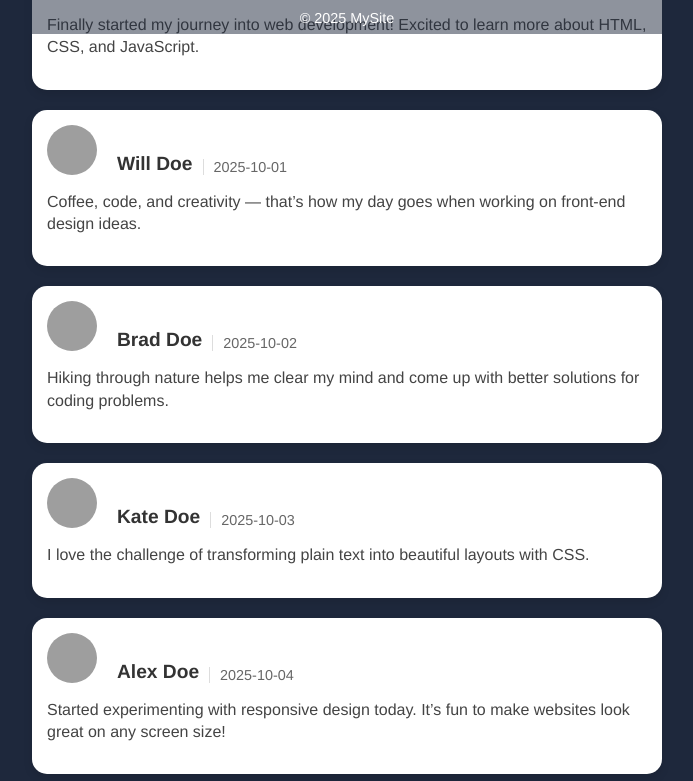
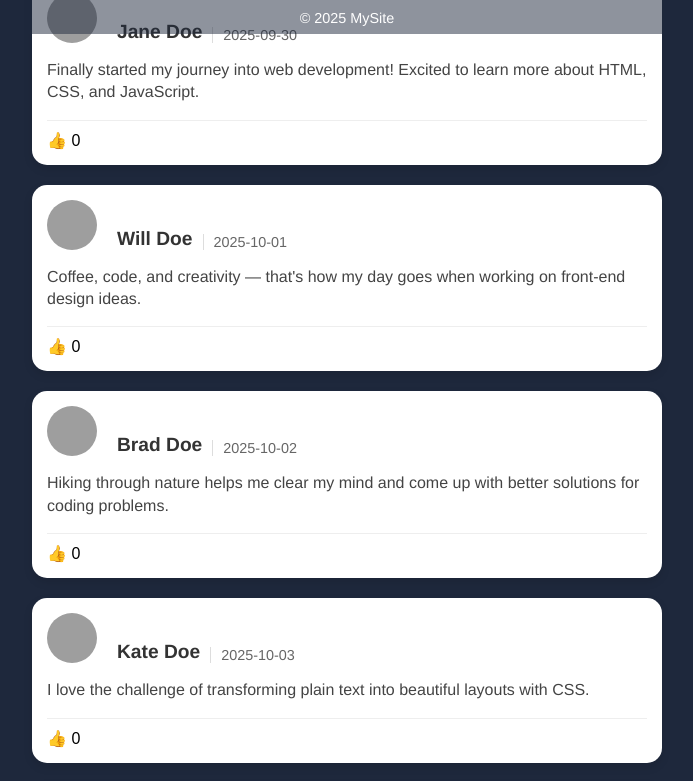
Before and after one commit to martin737373/Veebirakendused-Projekt, a Vue app: page /#/ in a window 1280 px wide. Shown: the part 740-1521 px from the top of the page, without its empty margins (293-986 px from the left). Built offline with nearby package versions, Linux system fonts and the light colour scheme; grey boxes are pictures that could not be loaded.

Commit message:
Added likes to posts

```diff
--- a/src/components/PostComponent.vue
+++ b/src/components/PostComponent.vue
@@ -12,6 +12,11 @@
       :alt="post.author"
       class="post-image"
     />
+    <div class="post-footer">
+      <button class="like-button" @click="likePost">
+        👍 {{ post.likes }}
+      </button>
+    </div>
   </article>
 </template>
 
@@ -22,6 +27,11 @@ export default {
     post: {
       type: Object,
       required: true,
+    },
+  },
+  methods: {
+    likePost() {
+      this.$store.dispatch("likePost", this.post.id);
     },
   },
 };
@@ -79,4 +89,23 @@ export default {
   padding-left: 10px;
   border-left: 1px solid #ddd;
 }
+
+.post-footer {
+  margin-top: 15px;
+  padding-top: 10px;
+  border-top: 1px solid #eee;
+}
+
+.like-button {
+  background: none;
+  border: none;
+  font-size: 1em;
+  cursor: pointer;
+  padding: 0;
+  transition: transform 0.2s ease;
+}
+
+.like-button:hover {
+  transform: scale(1.1);
+}
 </style>
--- a/src/store/index.js
+++ b/src/store/index.js
@@ -12,6 +12,7 @@ export default createStore({
         image:
           "https://www.treehugger.com/thmb/8prXW_VPkoaoGFuWVup1CdPwt3k=/750x0/filters:no_upscale():max_bytes(150000):strip_icc()/GettyImages-604576095-235a5fa8df3c476dadba5290ab6c33e0.jpg",
         text: "Exploring the beauty of Sequoia National Park was an unforgettable experience. The trees make you feel both small and inspired.",
+        likes: 0,
       },
       {
         id: 2,
@@ -21,6 +22,7 @@ export default createStore({
           "https://cdn.pixabay.com/photo/2023/02/18/11/00/icon-7797704_1280.png",
         image: "",
         text: "Finally started my journey into web development! Excited to learn more about HTML, CSS, and JavaScript.",
+        likes: 0,
       },
       {
         id: 3,
@@ -29,7 +31,8 @@ export default createStore({
         avatar:
           "https://cdn.pixabay.com/photo/2023/02/18/11/00/icon-7797704_1280.png",
         image: "",
-        text: "Coffee, code, and creativity — that’s how my day goes when working on front-end design ideas.",
+        text: "Coffee, code, and creativity — that's how my day goes when working on front-end design ideas.",
+        likes: 0,
       },
       {
         id: 4,
@@ -39,6 +42,7 @@ export default createStore({
           "https://cdn.pixabay.com/photo/2023/02/18/11/00/icon-7797704_1280.png",
         image: "",
         text: "Hiking through nature helps me clear my mind and come up with better solutions for coding problems.",
+        likes: 0,
       },
       {
         id: 5,
@@ -48,6 +52,7 @@ export default createStore({
           "https://cdn.pixabay.com/photo/2023/02/18/11/00/icon-7797704_1280.png",
         image: "",
         text: "I love the challenge of transforming plain text into beautiful layouts with CSS.",
+        likes: 0,
       },
       {
         id: 6,
@@ -56,7 +61,8 @@ export default createStore({
         avatar:
           "https://cdn.pixabay.com/photo/2023/02/18/11/00/icon-7797704_1280.png",
         image: "",
-        text: "Started experimenting with responsive design today. It’s fun to make websites look great on any screen size!",
+        text: "Started experimenting with responsive design today. It's fun to make websites look great on any screen size!",
+        likes: 0,
       },
       {
         id: 7,
@@ -66,6 +72,7 @@ export default createStore({
           "https://cdn.pixabay.com/photo/2023/02/18/11/00/icon-7797704_1280.png",
         image: "",
         text: "Writing cleaner, more readable code is my main goal this semester.",
+        likes: 0,
       },
       {
         id: 8,
@@ -75,6 +82,7 @@ export default createStore({
           "https://cdn.pixabay.com/photo/2023/02/18/11/00/icon-7797704_1280.png",
         image: "",
         text: "Using Git and GitHub in a team project for the first time — version control is a lifesaver!",
+        likes: 0,
       },
       {
         id: 9,
@@ -84,6 +92,7 @@ export default createStore({
           "https://cdn.pixabay.com/photo/2023/02/18/11/00/icon-7797704_1280.png",
         image: "",
         text: "Testing different color schemes to make our website more visually appealing.",
+        likes: 0,
       },
       {
         id: 10,
@@ -93,6 +102,7 @@ export default createStore({
           "https://cdn.pixabay.com/photo/2023/02/18/11/00/icon-7797704_1280.png",
         image: "",
         text: "Finally got the layout looking just right! Next goal: make it interactive with JavaScript.",
+        likes: 0,
       },
     ],
   },
@@ -104,7 +114,18 @@ export default createStore({
       return state.posts.find((post) => post.id === id);
     },
   },
-  mutations: {},
-  actions: {},
+  mutations: {
+    likePost(state, postId) {
+      const post = state.posts.find((p) => p.id === postId);
+      if (post) {
+        post.likes++;
+      }
+    },
+  },
+  actions: {
+    likePost({ commit }, postId) {
+      commit("likePost", postId);
+    },
+  },
   modules: {},
 });
```
